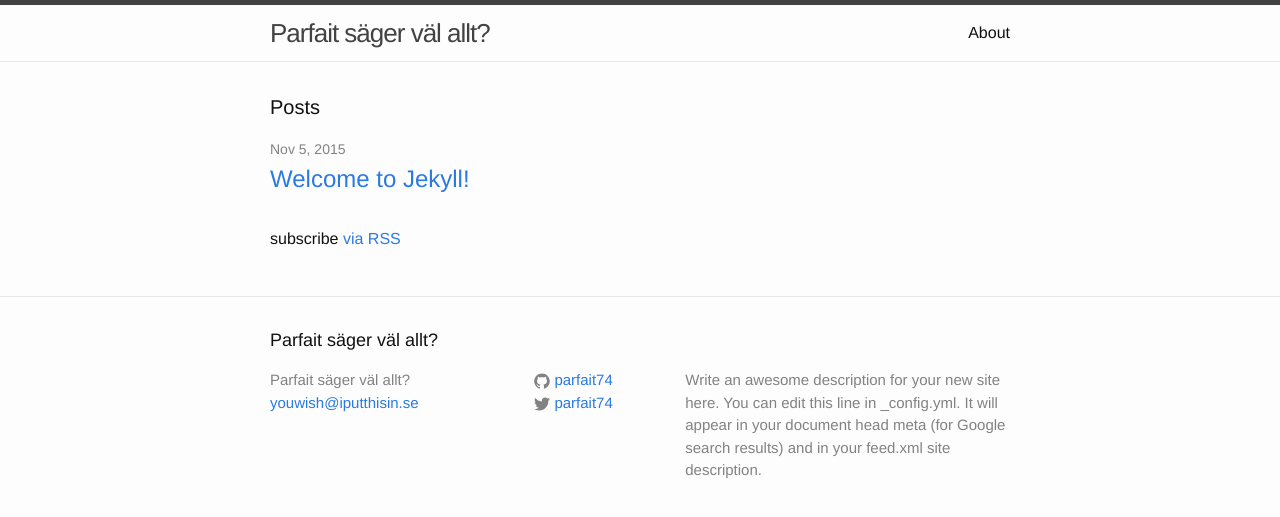
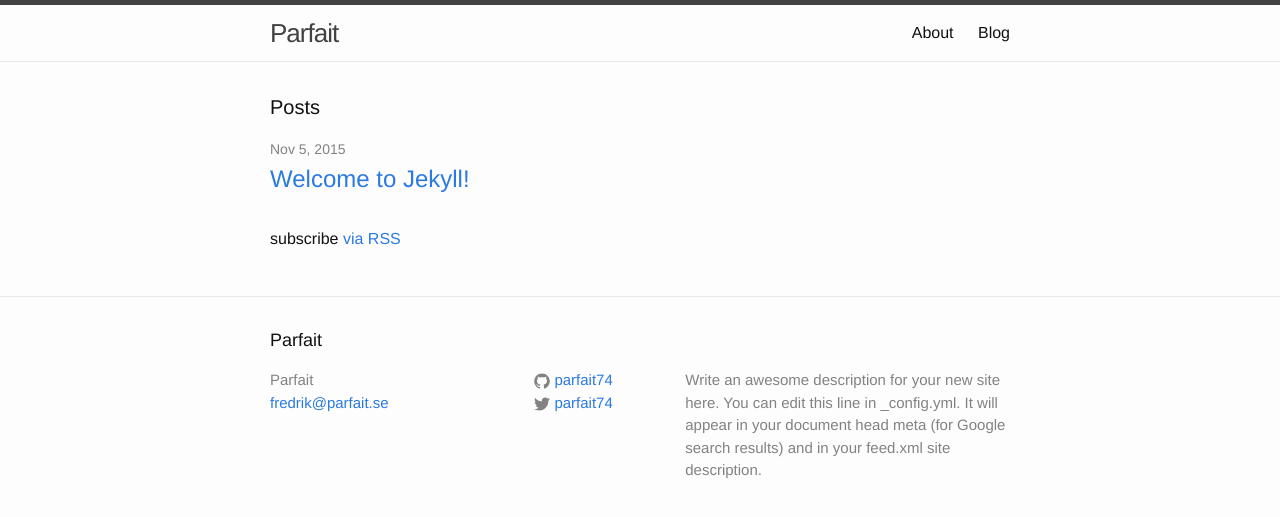
Before and after one commit to parfait74/parfait74.github.io, a Jekyll site: the page built from index.html, in a window 1280 px wide. Shown: the top 517 px of the page. Built offline with Jekyll 4.4.1, drawn with Linux system fonts in a browser that asks for light colours.

Commit message:
added blog

```diff
--- a/_config.yml
+++ b/_config.yml
@@ -1,6 +1,6 @@
 # Site settings
-title: Parfait säger väl allt?
-email: youwish@iputthisin.se
+title: Parfait
+email: fredrik@parfait.se
 description: > # this means to ignore newlines until "baseurl:"
   Write an awesome description for your new site here. You can edit this
   line in _config.yml. It will appear in your document head meta (for
```
Also changed, not shown: blog.html (added, +24 -0 lines).
